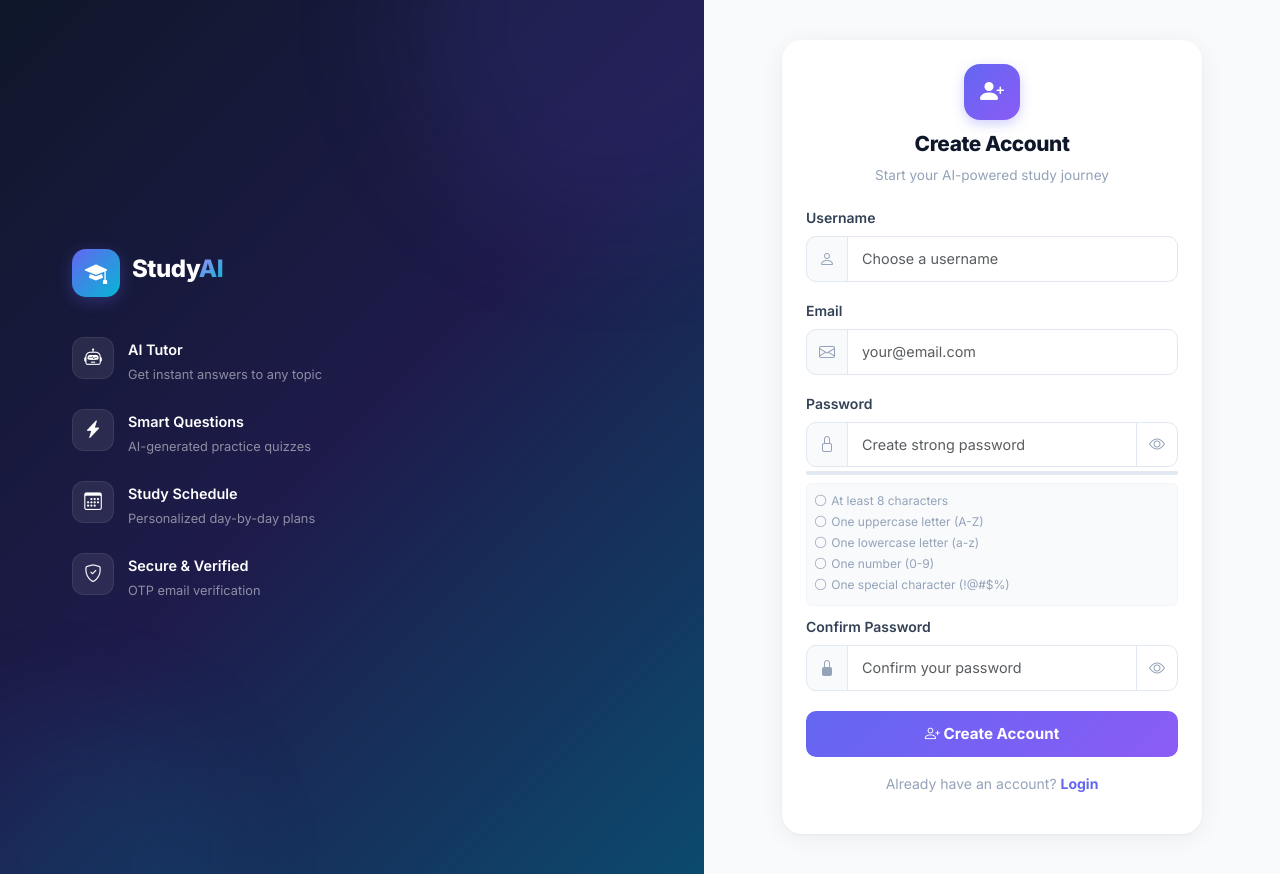
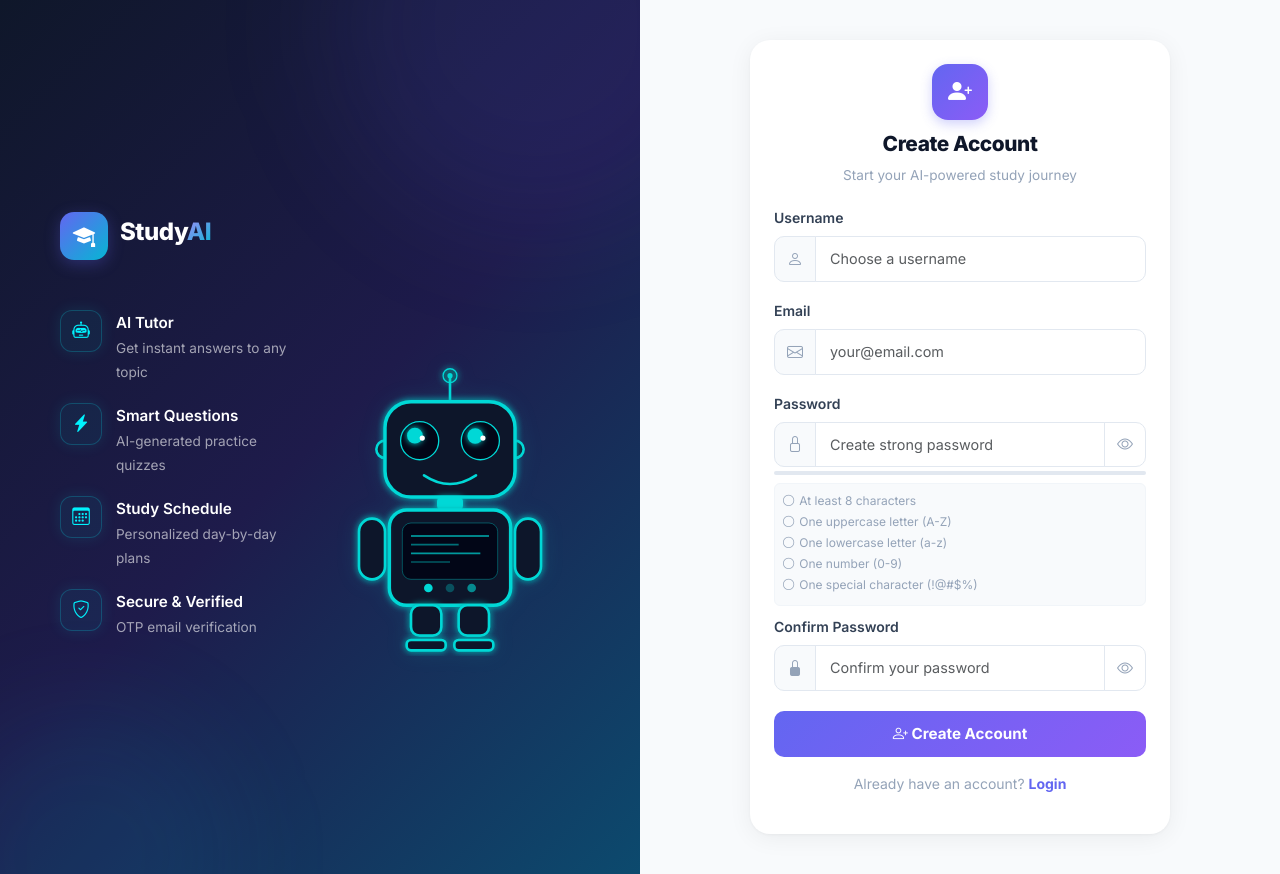
Before and after one commit to devyansh770-hue/AIStudyAssistant, a Django app: page /accounts/register/ in a window 1280 px wide. Run offline with Django 5.2, Linux system fonts and the light colour scheme.

Commit message:
UI Optimization: AI Robot and Auth Page Layout Resizing and Refinement

```diff
--- a/accounts/forms.py
+++ b/accounts/forms.py
@@ -11,7 +11,7 @@ class RegisterForm(forms.ModelForm):
     password1 = forms.CharField(
         label='Password',
         widget=forms.PasswordInput(attrs={
-            'class': 'form-input',
+            'class': 'form-control',
             'placeholder': 'Password',
             'id': 'password1'
         })
@@ -19,7 +19,7 @@ class RegisterForm(forms.ModelForm):
     password2 = forms.CharField(
         label='Confirm Password',
         widget=forms.PasswordInput(attrs={
-            'class': 'form-input',
+            'class': 'form-control',
             'placeholder': 'Confirm Password'
         })
     )
@@ -29,13 +29,14 @@ class RegisterForm(forms.ModelForm):
         fields = ['username', 'email']
         widgets = {
             'username': forms.TextInput(attrs={
-                'class': 'form-input', 'placeholder': 'Username'
+                'class': 'form-control', 'placeholder': 'Username'
             }),
             'email': forms.EmailInput(attrs={
-                'class': 'form-input', 'placeholder': 'Email address'
+                'class': 'form-control', 'placeholder': 'Email address'
             }),
         }
 
+    # ... keep clean methods ...
     def clean_password1(self):
         password = self.cleaned_data.get('password1')
         errors = []
@@ -75,7 +76,7 @@ class OTPForm(forms.Form):
         max_length=6,
         min_length=6,
         widget=forms.TextInput(attrs={
-            'class': 'form-input otp-input',
+            'class': 'form-control otp-input',
             'placeholder': '______',
             'maxlength': '6',
             'autocomplete': 'off',
@@ -92,31 +93,31 @@ class OTPForm(forms.Form):
 
 class LoginForm(AuthenticationForm):
     username = forms.EmailField(widget=forms.EmailInput(attrs={
-        'class': 'form-input', 'placeholder': 'Email address'
+        'class': 'form-control', 'placeholder': 'Email address'
     }))
     password = forms.CharField(widget=forms.PasswordInput(attrs={
-        'class': 'form-input', 'placeholder': 'Password',
+        'class': 'form-control', 'placeholder': 'Password',
         'id': 'loginPassword'
     }))
 
 
 class PasswordResetRequestForm(forms.Form):
     email = forms.EmailField(widget=forms.EmailInput(attrs={
-        'class': 'form-input', 'placeholder': 'Your registered email'
+        'class': 'form-control', 'placeholder': 'Your registered email'
     }))
 
 
 class PasswordResetConfirmForm(forms.Form):
     new_password = forms.CharField(
         widget=forms.PasswordInput(attrs={
-            'class': 'form-input',
+            'class': 'form-control',
             'placeholder': 'New Password',
             'id': 'newPassword'
         })
     )
     confirm_password = forms.CharField(
         widget=forms.PasswordInput(attrs={
-            'class': 'form-input', 'placeholder': 'Confirm New Password'
+            'class': 'form-control', 'placeholder': 'Confirm New Password'
         })
     )
 
--- a/ai_engine/urls.py
+++ b/ai_engine/urls.py
@@ -9,6 +9,7 @@ urlpatterns = [
     path('api/questions/',                     views.api_generate_questions,   name='api_questions'),
     path('schedule/<int:course_id>/',          views.view_schedule,            name='schedule'),
     path('api/schedule/toggle-task/',          views.toggle_task_completion,   name='api_toggle_task'),
+    path('api/schedule/delete/<int:history_id>/', views.delete_schedule,        name='delete_schedule'),
     path('global-schedule/',                   views.global_schedule_view,     name='global_schedule'),
     path('chat/<int:course_id>/',              views.tutor_chat_view,          name='chat'),
     path('api/chat/',                          views.api_tutor_chat,           name='api_chat'),
--- a/quizzes/models.py
+++ b/quizzes/models.py
@@ -31,6 +31,7 @@ class QuizAttempt(models.Model):
     score_percent = models.FloatField(default=0.0)
     time_taken_seconds = models.IntegerField(default=0)
     is_surprise = models.BooleanField(default=False)
+    results_data = models.JSONField(blank=True, null=True, help_text='Detailed report of answers and explanations')
     created_at = models.DateTimeField(auto_now_add=True)
 
     class Meta:
--- a/quizzes/urls.py
+++ b/quizzes/urls.py
@@ -8,5 +8,6 @@ urlpatterns = [
     path('attempt/<int:course_id>/', views.quiz_attempt, name='attempt'),
     path('submit/', views.quiz_submit, name='submit'),
     path('history/<int:course_id>/', views.quiz_history, name='history'),
+    path('detail/<int:attempt_id>/', views.quiz_detail, name='detail'),
     path('dismiss-surprise/', views.dismiss_surprise, name='dismiss_surprise'),
 ]
--- a/templates/accounts/register.html
+++ b/templates/accounts/register.html
@@ -14,10 +14,10 @@
     body{font-family:'Inter',sans-serif;min-height:100vh;display:flex;-webkit-font-smoothing:antialiased;}
 
     .left-panel{
-      width:55%;
+      width:50%;
       background:linear-gradient(135deg,#0f172a 0%,#1e1b4b 50%,#0c4a6e 100%);
       display:flex;flex-direction:column;justify-content:center;
-      padding:60px 72px;color:white;
+      padding:40px 60px;color:white;
       position:relative;overflow:hidden;
     }
     .left-panel::before{
@@ -32,7 +32,7 @@
     }
 
     .brand-logo{
-      display:flex;align-items:center;gap:12px;margin-bottom:40px;
+      display:flex;align-items:center;gap:12px;margin-bottom:30px;
       position:relative;z-index:1;
     }
     .brand-logo-icon{
@@ -45,7 +45,7 @@
     .brand-logo span{background:linear-gradient(135deg,#a78bfa,#06b6d4);-webkit-background-clip:text;-webkit-text-fill-color:transparent;}
 
     .feature-item{
-      display:flex;align-items:flex-start;gap:14px;margin-bottom:24px;
+      display:flex;align-items:flex-start;gap:14px;margin-bottom:20px;
       position:relative;z-index:1;
       animation:slideIn 0.5s ease both;
     }
@@ -58,15 +58,17 @@
     }
     .feature-icon{
       width:42px;height:42px;flex-shrink:0;
-      background:rgba(255,255,255,0.08);
-      border:1px solid rgba(255,255,255,0.08);
-      border-radius:12px;display:flex;align-items:center;justify-content:center;font-size:1.1rem;
+      background:rgba(0,242,254,0.05);
+      border:1px solid rgba(0,242,254,0.2);
+      border-radius:12px;display:flex;align-items:center;justify-content:center;
+      font-size:1.1rem;color:#00f2fe;
+      box-shadow:0 0 15px rgba(0,242,254,0.1);
     }
-    .feature-item strong{font-size:0.9rem;font-weight:600;}
-    .feature-item small{color:rgba(255,255,255,0.5);font-size:0.8rem;}
+    .feature-item strong{font-size:0.95rem;font-weight:600;}
+    .feature-item small{color:rgba(255,255,255,0.6);font-size:0.85rem;}
 
     .right-panel{
-      width:45%;display:flex;align-items:center;
+      width:50%;display:flex;align-items:center;
       justify-content:center;padding:40px;
       background:#f8fafc;overflow-y:auto;
     }
@@ -135,10 +137,13 @@
 
 <!-- Left Panel -->
 <div class="left-panel">
-  <div class="brand-logo">
+  <div class="brand-logo" style="margin-bottom: 50px;">
     <div class="brand-logo-icon"><i class="bi bi-mortarboard-fill"></i></div>
     <h2>Study<span>AI</span></h2>
   </div>
+
+  <div class="d-flex align-items-start justify-content-between gap-4">
+    <div style="flex: 1; max-width: 250px;">
       <div class="feature-item">
         <div class="feature-icon"><i class="bi bi-robot"></i></div>
         <div><strong>AI Tutor</strong><br/><small>Get instant answers to any topic</small></div>
@@ -151,9 +156,15 @@
         <div class="feature-icon"><i class="bi bi-calendar3"></i></div>
         <div><strong>Study Schedule</strong><br/><small>Personalized day-by-day plans</small></div>
       </div>
-  <div class="feature-item">
+      <div class="feature-item" style="margin-bottom: 0;">
         <div class="feature-icon"><i class="bi bi-shield-check"></i></div>
         <div><strong>Secure & Verified</strong><br/><small>OTP email verification</small></div>
+      </div>
+    </div>
+
+    <div class="d-none d-xl-block" style="flex: 0 0 260px; margin-top: 5px;">
+      {% include 'partials/robot.html' %}
+    </div>
   </div>
 </div>
 
--- /dev/null
+++ b/templates/partials/robot.html
@@ -0,0 +1,116 @@
+<div class="robot-container">
+    <div class="robot-wrapper">
+        <svg class="robot-svg" viewBox="0 0 300 400" xmlns="http://www.w3.org/2000/svg">
+            <defs>
+                <filter id="neonGlow" x="-50%" y="-50%" width="200%" height="200%">
+                    <feGaussianBlur stdDeviation="3.5" result="blur" />
+                    <feComposite in="SourceGraphic" in2="blur" operator="over" />
+                </filter>
+            </defs>
+
+            <!-- Antenna -->
+            <line x1="150" y1="100" x2="150" y2="70" stroke="#00d8d6" stroke-width="3" />
+            <circle cx="150" cy="70" r="8" fill="rgba(0, 216, 122, 0.1)" stroke="#00d8d6" stroke-width="1.5" filter="url(#neonGlow)" />
+            <circle cx="150" cy="70" r="3" fill="#00d8d6" />
+
+            <!-- Ears -->
+            <circle cx="75" cy="155" r="10" fill="#0f172a" stroke="#00d8d6" stroke-width="3" />
+            <circle cx="225" cy="155" r="10" fill="#0f172a" stroke="#00d8d6" stroke-width="3" />
+
+            <!-- Head -->
+            <rect x="75" y="100" width="150" height="110" rx="30" ry="30" fill="#0f172a" stroke="#00d8d6" stroke-width="4" filter="url(#neonGlow)" />
+
+            <!-- Eyes -->
+            <g id="eyes-group">
+                <!-- Left Eye -->
+                <circle cx="115" cy="145" r="22" fill="#020617" stroke="#00d8d6" stroke-width="1.5" />
+                <circle id="left-pupil" cx="115" cy="145" r="9" fill="#00d8d6" filter="url(#neonGlow)" />
+                <circle cx="118" cy="142" r="3" fill="white" />
+                <!-- Right Eye -->
+                <circle cx="185" cy="145" r="22" fill="#020617" stroke="#00d8d6" stroke-width="1.5" />
+                <circle id="right-pupil" cx="185" cy="145" r="9" fill="#00d8d6" filter="url(#neonGlow)" />
+                <circle cx="188" cy="142" r="3" fill="white" />
+            </g>
+
+            <!-- Smile -->
+            <path d="M 120 185 Q 150 205 180 185" fill="none" stroke="#00d8d6" stroke-width="3" stroke-linecap="round" />
+
+            <!-- Neck -->
+            <rect x="135" y="210" width="30" height="15" rx="5" fill="#00d8d6" filter="url(#neonGlow)" />
+
+            <!-- Body -->
+            <rect x="80" y="225" width="140" height="110" rx="20" ry="20" fill="#0f172a" stroke="#00d8d6" stroke-width="4" filter="url(#neonGlow)" />
+
+            <!-- Screen inside Body -->
+            <rect x="95" y="240" width="110" height="65" rx="10" fill="#020617" stroke="rgba(0, 216, 214, 0.4)" stroke-width="1" />
+            <line x1="105" y1="255" x2="195" y2="255" stroke="#00d8d6" stroke-width="2" opacity="0.8" />
+            <line x1="105" y1="265" x2="160" y2="265" stroke="#00d8d6" stroke-width="2" opacity="0.5" />
+            <line x1="105" y1="275" x2="185" y2="275" stroke="#00d8d6" stroke-width="2" opacity="0.7" />
+            <line x1="105" y1="285" x2="150" y2="285" stroke="#00d8d6" stroke-width="2" opacity="0.4" />
+
+            <!-- Dashboard dots -->
+            <circle cx="125" cy="315" r="5" fill="#00d8d6" />
+            <circle cx="150" cy="315" r="5" fill="#00d8d6" opacity="0.3" />
+            <circle cx="175" cy="315" r="5" fill="#00d8d6" opacity="0.6" />
+
+            <!-- Arms -->
+            <rect x="45" y="235" width="30" height="70" rx="15" fill="#0f172a" stroke="#00d8d6" stroke-width="3" filter="url(#neonGlow)" />
+            <rect x="225" y="235" width="30" height="70" rx="15" fill="#0f172a" stroke="#00d8d6" stroke-width="3" filter="url(#neonGlow)" />
+
+            <!-- Legs -->
+            <rect x="105" y="335" width="35" height="35" rx="10" fill="#0f172a" stroke="#00d8d6" stroke-width="3" filter="url(#neonGlow)" />
+            <rect x="160" y="335" width="35" height="35" rx="10" fill="#0f172a" stroke="#00d8d6" stroke-width="3" filter="url(#neonGlow)" />
+
+            <rect x="100" y="375" width="45" height="12" rx="5" fill="#0f172a" stroke="#00d8d6" stroke-width="3" filter="url(#neonGlow)" />
+            <rect x="155" y="375" width="45" height="12" rx="5" fill="#0f172a" stroke="#00d8d6" stroke-width="3" filter="url(#neonGlow)" />
+        </svg>
+    </div>
+</div>
+
+<style>
+.robot-container {
+    position: relative;
+    max-width: 260px;
+    margin: 0;
+}
+.robot-wrapper {
+    display: flex;
+    flex-basis: 260px;
+    margin-top: 0;
+    flex-direction: column;
+    align-items: center;
+    position: relative;
+}
+.robot-svg {
+    width: 100%;
+    height: auto;
+    filter: drop-shadow(0 0 10px rgba(0, 216, 214, 0.1));
+}
+</style>
+
+<script>
+(function() {
+    const leftPupil = document.getElementById('left-pupil');
+    const rightPupil = document.getElementById('right-pupil');
+
+    if (!leftPupil) return;
+
+    document.addEventListener('mousemove', (e) => {
+        [leftPupil, rightPupil].forEach(eye => {
+            const rect = eye.getBoundingClientRect();
+            const eyeX = rect.left + rect.width / 2;
+            const eyeY = rect.top + rect.height / 2;
+
+            const dx = e.clientX - eyeX;
+            const dy = e.clientY - eyeY;
+            const angle = Math.atan2(dy, dx);
+            const dist = Math.min(8, Math.hypot(dx, dy) / 35);
+
+            const mx = Math.cos(angle) * dist;
+            const my = Math.sin(angle) * dist;
+
+            eye.setAttribute('transform', `translate(${mx}, ${my})`);
+        });
+    });
+})();
+</script>
```
Also changed, not shown: ai_engine/views.py (+24 -0 lines), quizzes/views.py (+10 -0 lines), templates/accounts/login.html (+25 -9 lines), templates/ai_engine/schedule.html (+36 -7 lines), templates/ai_engine/score_prediction.html (+7 -8 lines), templates/dashboard/home.html (+6 -1 lines), templates/quizzes/quiz_attempt.html (+6 -3 lines), templates/quizzes/quiz_detail.html (added, +132 -0 lines), templates/quizzes/quiz_history.html (+17 -8 lines), quizzes/migrations/0003_quizattempt_results_data.py (added). Lines whose indentation alone changed are shown as unchanged.
